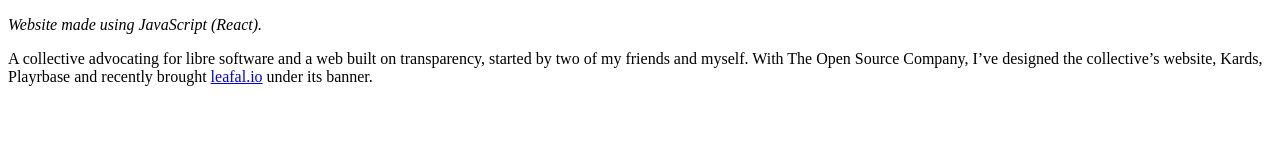
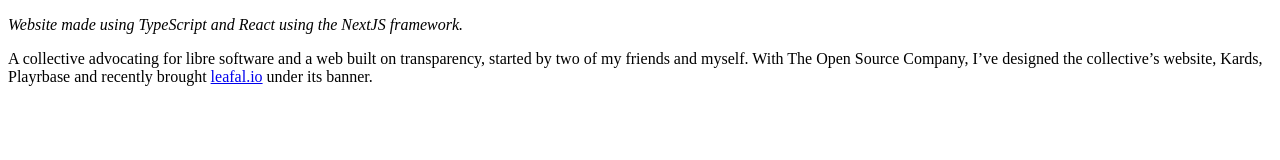
Before and after one commit to Leafeling/hazelthats.me, an Astro site: page /projects/tosc in a window 1280 px wide. Built offline with nearby package versions, Linux system fonts and the light colour scheme; Astro itself is replaced by a stand-in of ours.

Commit message:
erhm acskually

```diff
--- a/src/pages/projects/tosc.md
+++ b/src/pages/projects/tosc.md
@@ -4,6 +4,6 @@ url: 'https://theopensource.company'
 url_text: 'Visit theopensource.company'
 image: /projects/tosc.jpg
 ---
-_Website made using JavaScript (React)._
+_Website made using TypeScript and React using the NextJS framework._
 
 A collective advocating for libre software and a web built on transparency, started by two of my friends and myself. With The Open Source Company, I've designed the collective's website, Kards, Playrbase and recently brought leafal.io under its banner.
```
